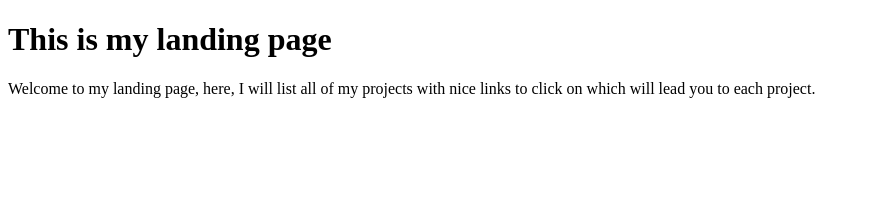
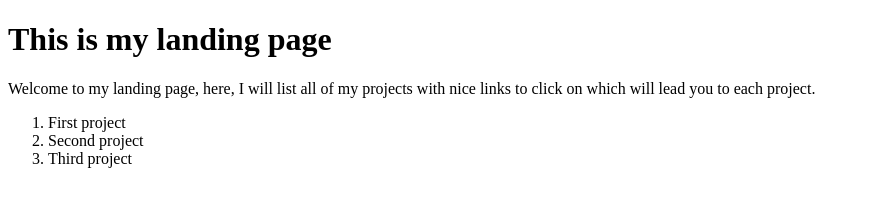
Before and after one commit to Tonkel/practice-projects, a plain HTML site: page index.html in a window 1280 px wide. Shown: the whole page, without its empty margins (0-870 px from the left). Drawn offline with Linux system fonts and the light colour scheme.

Commit message:
added to index.html

```diff
--- a/index.html
+++ b/index.html
@@ -6,12 +6,18 @@
 
     <main>
         <body>
-            <h1>This is my landing page</h1>
-            <p> Welcome to my landing page, here, I will list all of
-                my projects with nice links to click on which will lead
-                you to each project.
-            </p>
-
+            <div>
+                <h1>This is my landing page</h1>
+                <p> Welcome to my landing page, here, I will list all of
+                    my projects with nice links to click on which will lead
+                    you to each project.
+                </p>
+            </div>
+            <ol>
+                <li>First project</li>
+                <li>Second project</li>
+                <li>Third project</li>
+            </ol>
         </body>
     </main>
 
```
